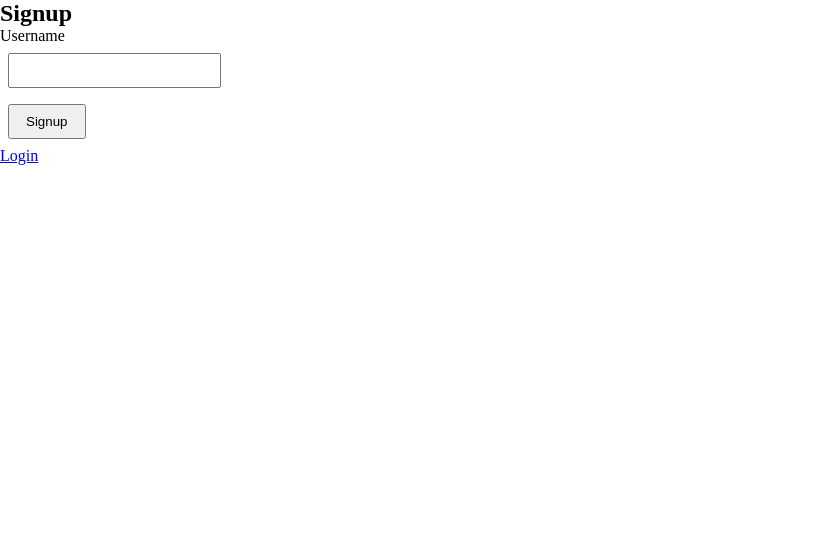
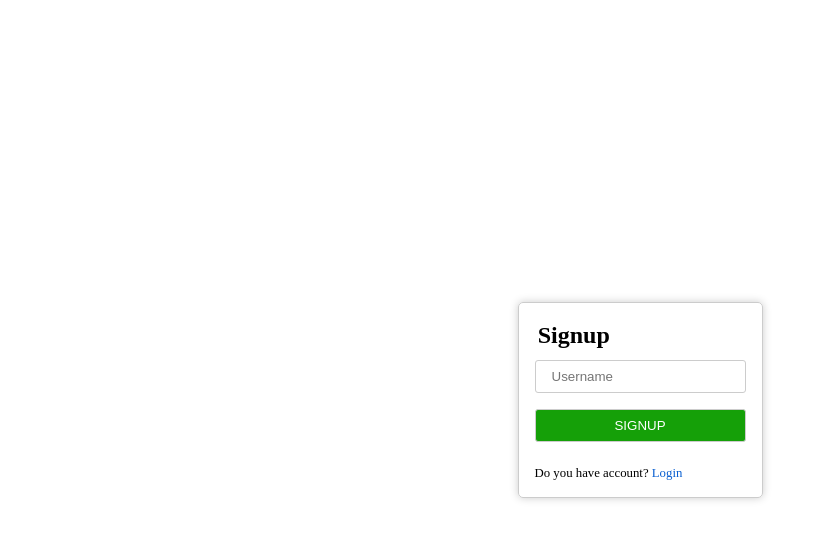
Before and after one commit to andersonlebon/Final-capstone-frontend-, a React (Create React App) app: page /signup in a window 1280 px wide. Shown: the top 540 px of the page, without its empty margins (0-829 px from the left). Built offline with nearby package versions, Linux system fonts and the light colour scheme.

Commit message:
Add styling to signup page

```diff
--- a/src/App.css
+++ b/src/App.css
@@ -9,11 +9,12 @@
   height: 100vh;
 }
 
-.auth {
+.authenticate {
   width: 100vw;
   display: flex;
   justify-content: center;
   align-items: center;
+  z-index: 1;
 }
 
 .login-form {
@@ -25,9 +26,20 @@
   flex-direction: column;
 }
 
-input {
+.login-form h2 {
+  padding: 0.2rem;
+}
+
+.login-form input {
   padding: 0.5rem 1rem;
-  margin: 0.5rem;
+  margin: 0.5rem 0;
+  border: 1px solid #ccc;
+  border-radius: 3px;
+}
+
+.navigate {
+  margin-top: 1rem;
+  font-size: 0.8rem;
 }
 
 .btn {
@@ -37,7 +49,6 @@ input {
   outline: none;
   color: #fff;
   cursor: pointer;
-  margin-bottom: 1.5rem;
 }
 
 .btn:hover {
--- a/src/components/Login.js
+++ b/src/components/Login.js
@@ -20,13 +20,13 @@ const Login = () => {
   }
 
   return (
-    <div className="auth">
+    <div className="authenticate">
       <form onSubmit={handleSubmit} className="login-form">
         <h2>Login</h2>
         <input type="text" onChange={(e) => setUsername(e.target.value)} placeholder="Username" />
         <input type="submit" value="LOG IN" className="btn" />
-        <span>
-          Dont have account?
+        <span className="navigate">
+          Don&rsquo;t have an account?
           <Link to="/signup" className="link"> SignUp </Link>
         </span>
       </form>
--- a/src/components/Signup.js
+++ b/src/components/Signup.js
@@ -20,14 +20,16 @@ const SignUp = () => {
   };
 
   return (
-    <div>
-      <form onSubmit={handleSubmit}>
+    <div className="authenticate">
+      <form onSubmit={handleSubmit} className="login-form">
         <h2>Signup</h2>
-        <span>Username</span>
-        <input type="text" onChange={(e) => setUsername(e.target.value)} />
-        <input type="submit" value="Signup" />
+        <input type="text" onChange={(e) => setUsername(e.target.value)} placeholder="Username" />
+        <input type="submit" value="SIGNUP" className="btn" />
+        <span className="navigate">
+          Do you have account?
+          <Link to="/login" className="link"> Login </Link>
+        </span>
       </form>
-      <Link to="/login"> Login </Link>
     </div>
   );
 };
```
